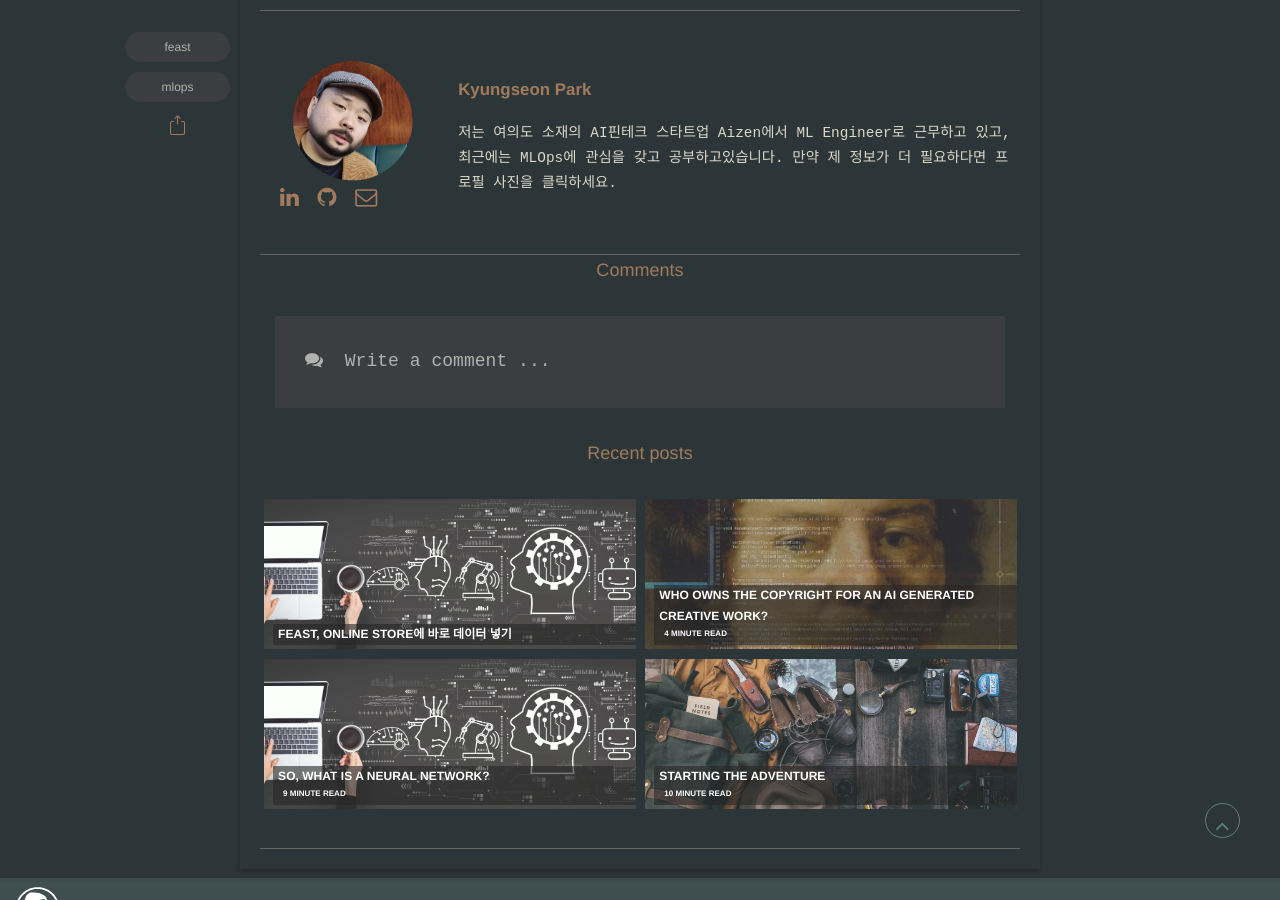
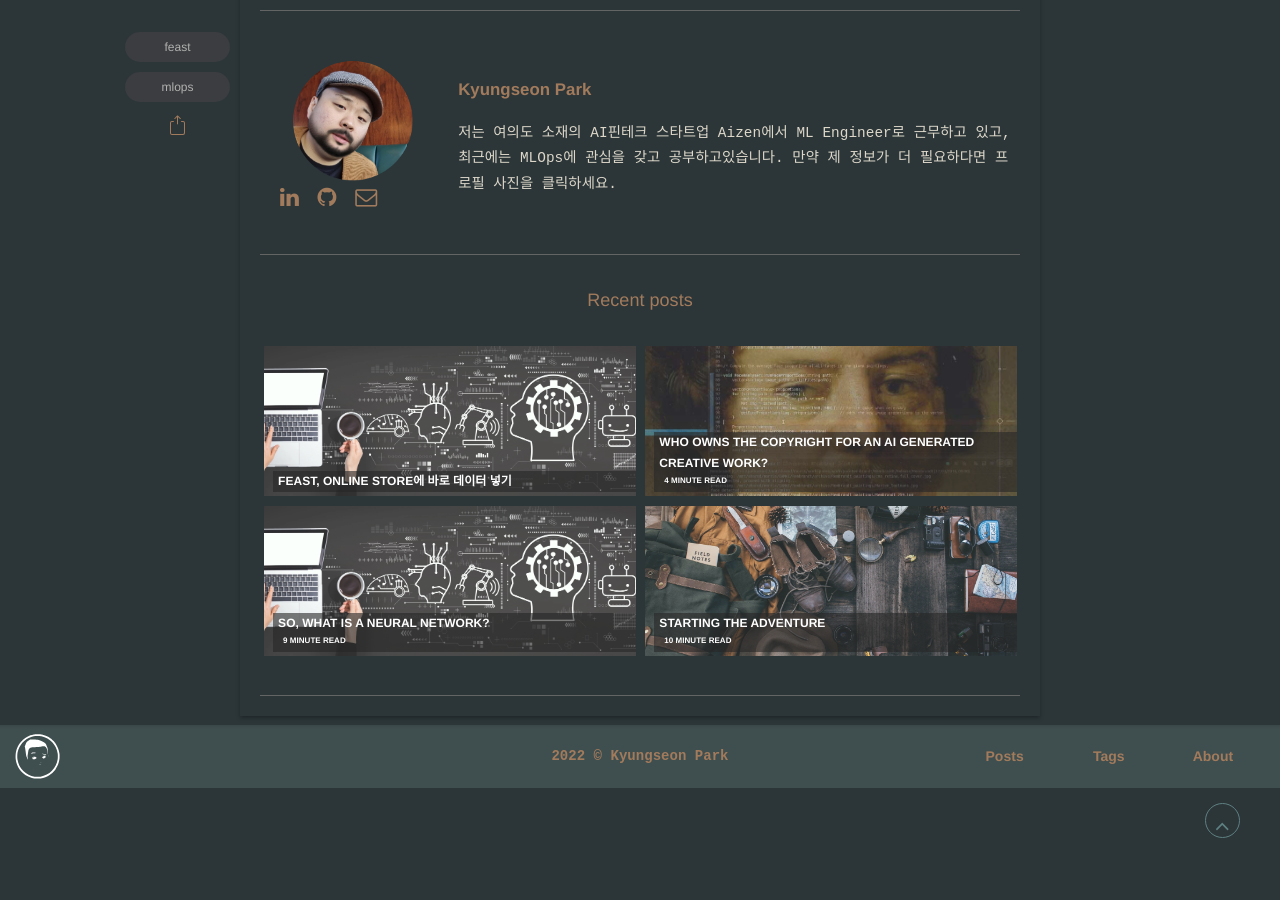
Before and after one commit to kyungseonpark/kyungseonpark.github.io, a Jekyll site: the page built from _posts/2022-07-29-Feast, Online Store에 바로 데이터 넣기.md, in a window 1280 px wide and 900 px high, scrolled down 1494 px. Built offline with Jekyll 4.4.1, drawn with Linux system fonts in a browser that asks for light colours; some web fonts are replaced; our own code applies the rules of GitHub Pages for plain Markdown files; comment, search, counter and statistics services are not loaded; after the commit the page ends 2282 px from its top, so only the background shows below that.

Commit message:
test disqus

```diff
--- a/_includes/comments.html
+++ b/_includes/comments.html
@@ -1,16 +1,16 @@
 <section class="comment-area">
     <div class="comment-wrapper">
-        {% if site.comments and site.comments_opts.comments_curtain %}
-        <div class="row" id="comment-curtain">
-            <div class="col-lg-8 col-sm-10 mr-auto ml-auto">
-                <h2 class="page-subtitle">Comments</h2>
-                <div class="comments-trigger" onClick="toggle_comments()">
-                    <i class="fa fa-comments"></i>&nbsp;&nbsp;Write a comment ...
-                </div>
-            </div>
-        </div>
-        {% endif %}
-        <div id="comment-layout"></div>
+<!--        {% if site.comments and site.comments_opts.comments_curtain %}-->
+<!--        <div class="row" id="comment-curtain">-->
+<!--            <div class="col-lg-8 col-sm-10 mr-auto ml-auto">-->
+<!--                <h2 class="page-subtitle">Comments</h2>-->
+<!--                <div class="comments-trigger" onClick="toggle_comments()">-->
+<!--                    <i class="fa fa-comments"></i>&nbsp;&nbsp;Write a comment ...-->
+<!--                </div>-->
+<!--            </div>-->
+<!--        </div>-->
+<!--        {% endif %}-->
+        <div id="disqus_thread"></div>
         <script>
             /**
             *  RECOMMENDED CONFIGURATION VARIABLES: EDIT AND UNCOMMENT THE SECTION BELOW TO INSERT DYNAMIC VALUES FROM YOUR PLATFORM OR CMS.
```
